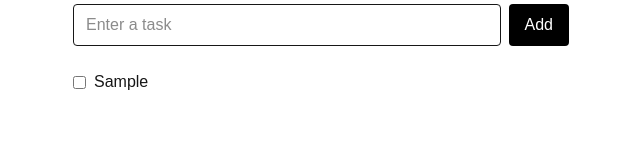
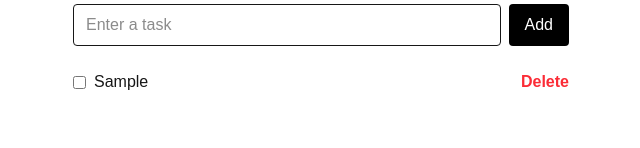
Before and after one commit to addiiiti/FocusTrack, a Next.js app: page / in a window 1280 px wide. Both pictures are taken after typing "Sample" into the empty fields and a click on the button "Add". Shown: the part 152-300 px from the top of the page, without its empty margins (319-959 px from the left). Built offline with nearby package versions, Linux system fonts and the light colour scheme.

Commit message:
feat: Add delete task feature

```diff
--- a/app/components/TaskList.tsx
+++ b/app/components/TaskList.tsx
@@ -7,16 +7,18 @@ type Task = {
 type Props = {
   tasks: Task[];
   onToggle: (id: number) => void;
+  onDelete: (id: number) => void;
 };
 
-export default function TaskList({ tasks, onToggle }: Props) {
+export default function TaskList({ tasks, onToggle, onDelete }: Props) {
   return (
     <ul className="mt-6 space-y-2">
       {tasks.map((task) => (
         <li
           key={task.id}
-          className="flex items-center gap-2"
+          className="flex items-center justify-between gap-2"
         >
+          <div className="flex items-center gap-2">
             <input
               type="checkbox"
               checked={task.completed}
@@ -25,6 +27,15 @@ export default function TaskList({ tasks, onToggle }: Props) {
             <span className={task.completed ? "line-through" : ""}>
               {task.title}
             </span>
+          </div>
+
+
+          <button
+            onClick={() => onDelete(task.id)}
+            className="text-red-500 font-bold"
+          >
+            Delete
+          </button>
         </li>
       ))}
     </ul>
--- a/app/page.tsx
+++ b/app/page.tsx
@@ -14,13 +14,12 @@ type Task = {
 export default function Home() {
   const [tasks, setTasks] = useState<Task[]>([]);
 
-  // Load tasks from localStorage when component mounts
   useEffect(() => {
     const stored = localStorage.getItem("tasks");
     if (stored) setTasks(JSON.parse(stored));
   }, []);
 
-  // Save tasks to localStorage whenever tasks state changes
+
   useEffect(() => {
     localStorage.setItem("tasks", JSON.stringify(tasks));
   }, [tasks]);
@@ -37,29 +36,30 @@ export default function Home() {
   const toggleTask = (id: number) => {
     setTasks(
       tasks.map((task) =>
-        task.id === id
-          ? { ...task, completed: !task.completed }
-          : task
+        task.id === id ? { ...task, completed: !task.completed } : task
       )
     );
   };
 
-  const completedCount = tasks.filter(task => task.completed).length;
+
+  const deleteTask = (id: number) => {
+    setTasks(tasks.filter((task) => task.id !== id));
+  };
+
+  const completedCount = tasks.filter((task) => task.completed).length;
 
   return (
     <main className="max-w-xl mx-auto p-10">
       <h1 className="text-3xl font-bold mb-6">FocusTrack</h1>
 
-      <ProgressBar
-        completed={completedCount}
-        total={tasks.length}
-      />
+      <ProgressBar completed={completedCount} total={tasks.length} />
 
       <TaskInput onAdd={addTask} />
 
       <TaskList
         tasks={tasks}
         onToggle={toggleTask}
+        onDelete={deleteTask}
       />
     </main>
   );
```
Lines whose indentation alone changed are shown as unchanged.
